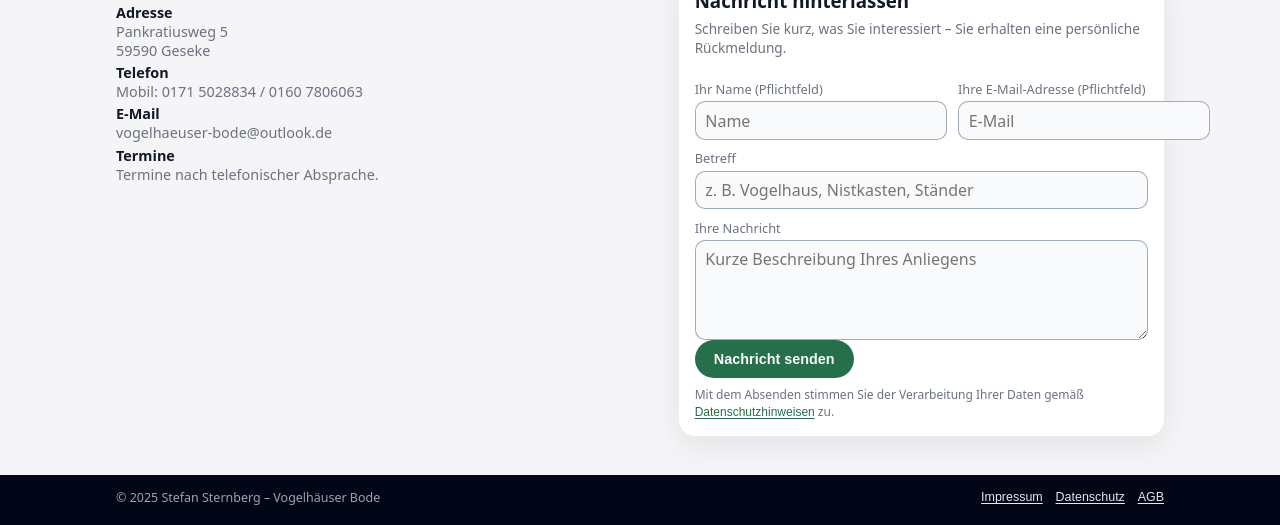
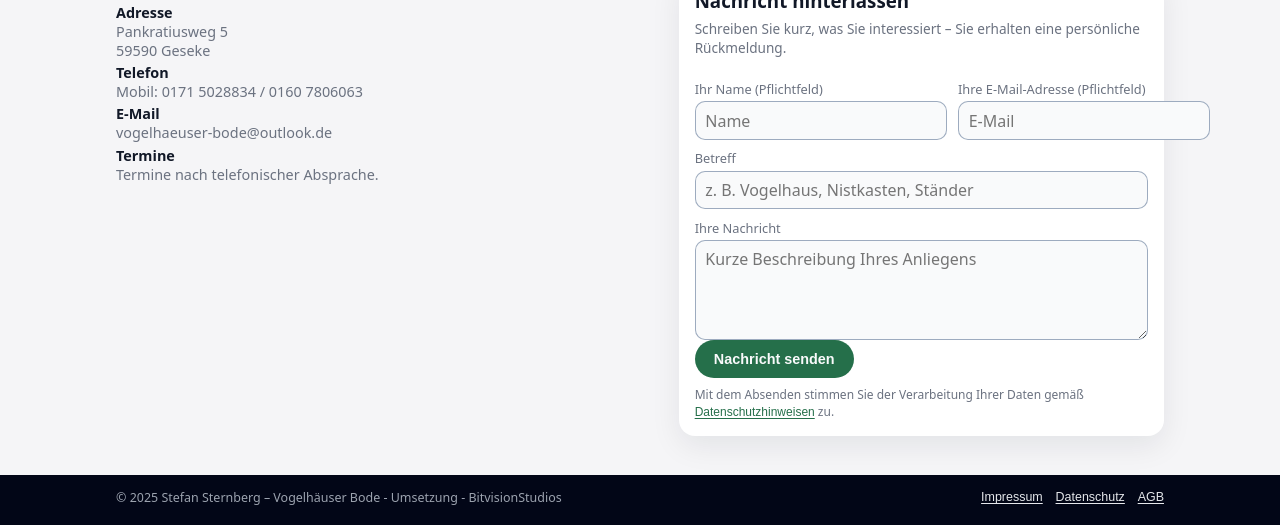
Before and after one commit to BitvisionStudios/Bode-Vogelh-user, a plain HTML site: page index.html in a window 1280 px wide. Shown: the part 2533-3058 px from the top of the page. Drawn offline with Linux system fonts and the light colour scheme.

Commit message:
Update index.html

```diff
--- a/index.html
+++ b/index.html
@@ -1229,7 +1229,7 @@
         <div class="footer-inner">
           <span
             >© <span id="year"></span> Stefan Sternberg –
-            Vogelhäuser Bode</span
+            Vogelhäuser Bode -  Umsetzung - BitvisionStudios</span
           >
           <div class="footer-links">
             <button type="button" data-legal="impressum">Impressum</button>
```
